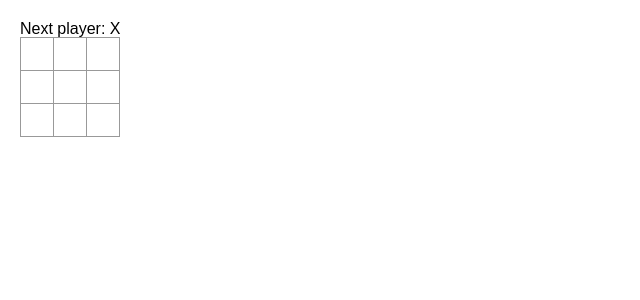
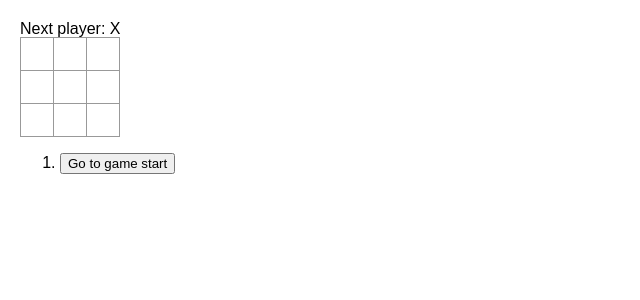
Before and after one commit to jbiju14/my-app, a React (Create React App) app: page / in a window 1280 px wide. Shown: the top 300 px of the page, without its empty margins (0-640 px from the left). Built offline with nearby package versions, Linux system fonts and the light colour scheme.

Commit message:
Final Tic-Tac-Toe game

```diff
--- a/src/App.tsx
+++ b/src/App.tsx
@@ -8,57 +8,105 @@
   )
 }
 
+interface BoardProps {
+  xIsNext: boolean;
+  squares: string[];
+  onPlay: (squares: string[]) => void;
+}
 
 
-export default function Board() {
-  const [xIsNext, setXIsNext] = useState(true);
-  const [squares, setSquares] = useState(Array(9).fill(null));
+function Board({ xIsNext, squares, onPlay }: BoardProps) {
+
+
+
+  function handleClick(i: number) {
+    if (calculateWinner(squares) || squares[i]) {
+      return;
+    }
+    const nextSquares = squares.slice();
+    if (xIsNext) {
+      nextSquares[i] = 'X';
+    } else {
+      nextSquares[i] = 'O';
+    }
+    onPlay(nextSquares);
+  }
 
   const winner = calculateWinner(squares);
   let status;
-  if(winner) {
-    status = "Winner: " + winner;
+  if (winner) {
+    status = 'Winner: ' + winner;
   } else {
-    status = "Next player: " + (xIsNext ? "X": "O");
-  }
-
-  function handleClick(i: number) {
-    if(squares[i] || winner){
-      return;
-    }
-    const nextSquares = squares.slice();
-    if(xIsNext) {
-      nextSquares[i] = "X";
-    } else {
-      nextSquares[i] = "O";
-    }
-    setSquares(nextSquares);
-    setXIsNext(!xIsNext);
+    status = 'Next player: ' + (xIsNext ? 'X' : 'O');
   }
 
   return (
     <>
       <div className="status">{status}</div>
       <div className="board-row">
-      <Square value={squares[0]} onSquareClick={() => handleClick(0)}/>
+        <Square value={squares[0]} onSquareClick={() => handleClick(0)} />
         <Square value={squares[1]} onSquareClick={() => handleClick(1)} />
-      <Square value={squares[2]} onSquareClick={() => handleClick(2)}/>
+        <Square value={squares[2]} onSquareClick={() => handleClick(2)} />
       </div>
       <div className="board-row">
-      <Square value={squares[3]} onSquareClick={() => handleClick(3)}/>
-      <Square value={squares[4]} onSquareClick={() => handleClick(4)}/>
-      <Square value={squares[5]} onSquareClick={() => handleClick(5)}/>
+        <Square value={squares[3]} onSquareClick={() => handleClick(3)} />
+        <Square value={squares[4]} onSquareClick={() => handleClick(4)} />
+        <Square value={squares[5]} onSquareClick={() => handleClick(5)} />
       </div>
       <div className="board-row">
-      <Square value={squares[6]} onSquareClick={() => handleClick(6)}/>
-      <Square value={squares[7]} onSquareClick={() => handleClick(7)}/>
-      <Square value={squares[8]} onSquareClick={() => handleClick(8)}/>
+        <Square value={squares[6]} onSquareClick={() => handleClick(6)} />
+        <Square value={squares[7]} onSquareClick={() => handleClick(7)} />
+        <Square value={squares[8]} onSquareClick={() => handleClick(8)} />
       </div>
     </>
   );
 }
 
-function calculateWinner(squares: Array<number>) {
+
+export default function Game() {
+
+  const [history, setHistory] = useState([Array(9).fill(null)]);
+  const [currentMove, setCurrentMove] = useState(0);
+  const xIsNext = currentMove % 2 === 0;
+  const currentSquares = history[currentMove];
+
+  function handlePlay(nextSquares: string[]) {
+    const nextHistory = [...history.slice(0, currentMove + 1), nextSquares];
+    setHistory(nextHistory);
+    setCurrentMove(nextHistory.length - 1);
+  }
+
+  function jumpTo(nextMove: number) {
+    setCurrentMove(nextMove);
+  }
+
+  const moves = history.map((squares, move) => {
+    let description;
+    if (move > 0) {
+      description = 'Go to move #' + move;
+    } else {
+      description = 'Go to game start';
+    }
+    return (
+      <li key={move}>
+        <button onClick={() => jumpTo(move)}>{description}</button>
+      </li>
+    );
+  });
+
+  return (
+    <div className="game">
+      <div className="game-board">
+        <Board xIsNext={xIsNext} squares={currentSquares} onPlay={handlePlay}/>
+      </div>
+      <div className="game-info">
+        <ol>{moves}</ol>
+      </div>
+    </div>
+  );
+}
+
+function calculateWinner(squares: Array<string>) {
   const lines = [
     [0, 1, 2],
     [3, 4, 5],
```
Lines whose indentation alone changed are shown as unchanged.
